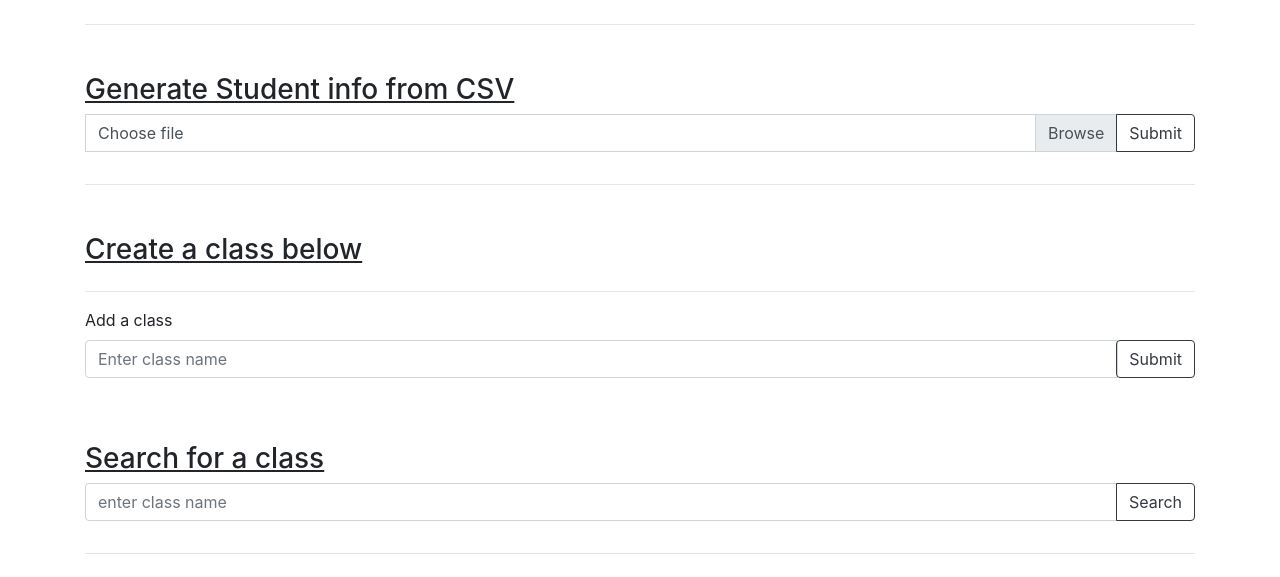
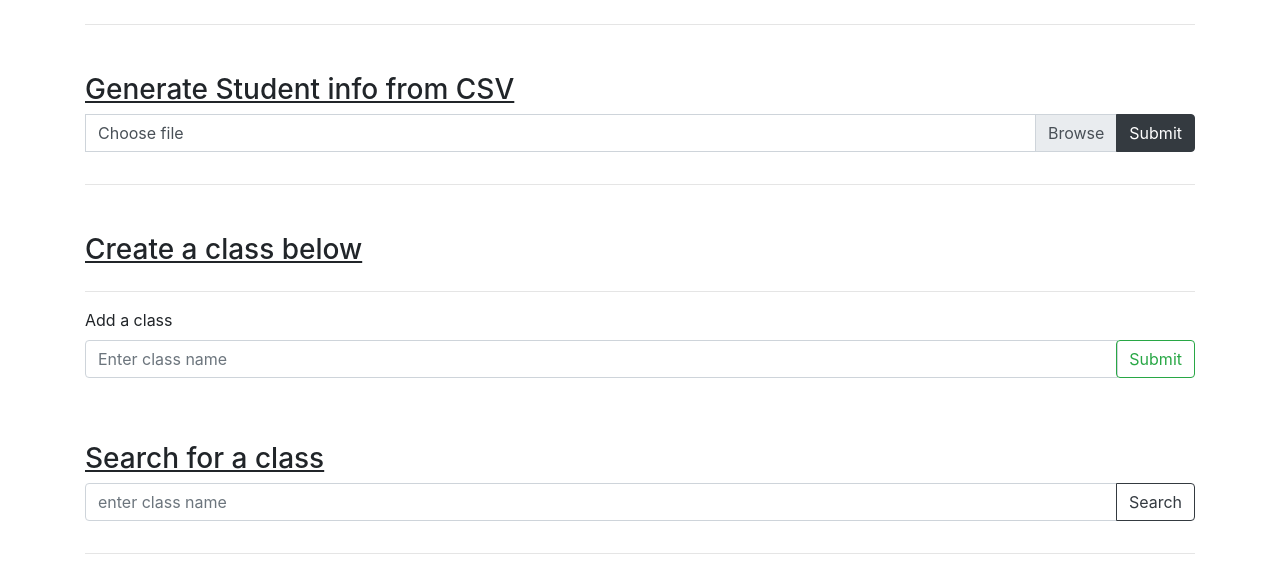
Before and after one commit to aaronli39/wisdom, a Flask app: template templates/schools.html in a window 1280 px wide. Shown: the part 147-724 px from the top of the page. Run offline with Flask 2, Linux system fonts and the light colour scheme; the template is opened without the code that fills it, so the values that code supplies are empty; some libraries are stand-ins or nearby versions.

Commit message:
fixed up search

```diff
--- a/static/index2.js
+++ b/static/index2.js
@@ -23,6 +23,11 @@ function suggest2() {
         if (temp.indexOf(input) > -1) {
             $("#suggestions2").append("<li class='b2'>" + student_names[i]["name"][1] + ", " + student_names[i]["name"][0] + "</li>");
             ctr++;
+            // counter++;
+            console.log(counter);
+        } else if (ctr == 0){
+            $("#suggestions2").append("<li>No results</li>");
+            return;
         }
         //cut off at 5 list items
         if (ctr == 5) {
--- a/templates/schools.html
+++ b/templates/schools.html
@@ -54,7 +54,7 @@
                         <label class="custom-file-label form-control-file" for="inputGroupFile04">Choose file</label>
                     </div>
                     <div class="input-group-append">
-                        <button id="filer" class="btn btn-outline-dark" type="submit">Submit</button>
+                        <button id="filer" class="btn btn-dark" type="submit">Submit</button>
                     </div>
                 </div>
             </form>
@@ -80,7 +80,7 @@
                     <input type="text" class="form-control" placeholder="Enter class name" name="className" required>
                     <div class="input-group-append">
                         <div class="input-group-append">
-                            <button class="btn btn-outline-dark" type="submit">Submit</button>
+                            <button class="btn btn-outline-success" type="submit">Submit</button>
                         </div>
                     </div>
                 </div>
```
